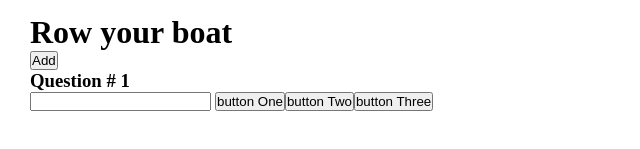
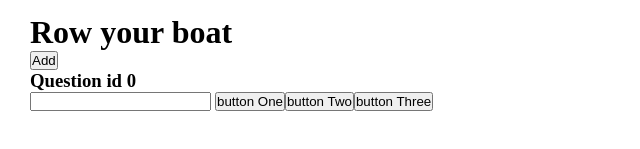
Before and after one commit to stujmar/vue-quiz, a plain HTML site: page index.html in a window 1280 px wide. Shown: the part 179-328 px from the top of the page, 0-640 px from the left. Drawn offline with nearby package versions, Linux system fonts and the light colour scheme.

Commit message:
active id of question stored in data and ids set to base 0

```diff
--- a/index.html
+++ b/index.html
@@ -34,7 +34,8 @@
             getRandomAnswer() {
               let maxNum = 5;
               let randomSeed = Math.floor(Math.random() * maxNum) /*+ 1*/;
-              console.log("randomSeed")
+              console.log(randomSeed);
+              this.activeId = randomSeed;
               return randomSeed;
             }
           },
@@ -42,18 +43,18 @@
         message: 'Row',
         activeId: 0,
         questions: [
+            { id: 0},
             { id: 1 },
             { id: 2 },
             { id: 3},
             { id: 4},
-            { id: 5}
         ],
         answers: [
+            { id: 0},
             { id: 1 },
             { id: 2 },
             { id: 3},
             { id: 4},
-            { id: 5}
         ],
         buttons: [{ id: 1,
             name: "button One"},
@@ -66,7 +67,7 @@
           <div>
             <h1>{{message}} your boat</h1>
             <button v-on:click="message += ' row'">Add</button>
-            <h3>Question # {{questions[getRandomAnswer()].id}}</h3>
+            <h3>Question id {{questions[getRandomAnswer()].id}}</h3>
             <input type="text">
             <button v-for="button in buttons" :key="button.id" v-on:click="answerSubmit(button.id)">{{button.name}}</button>
 
```
